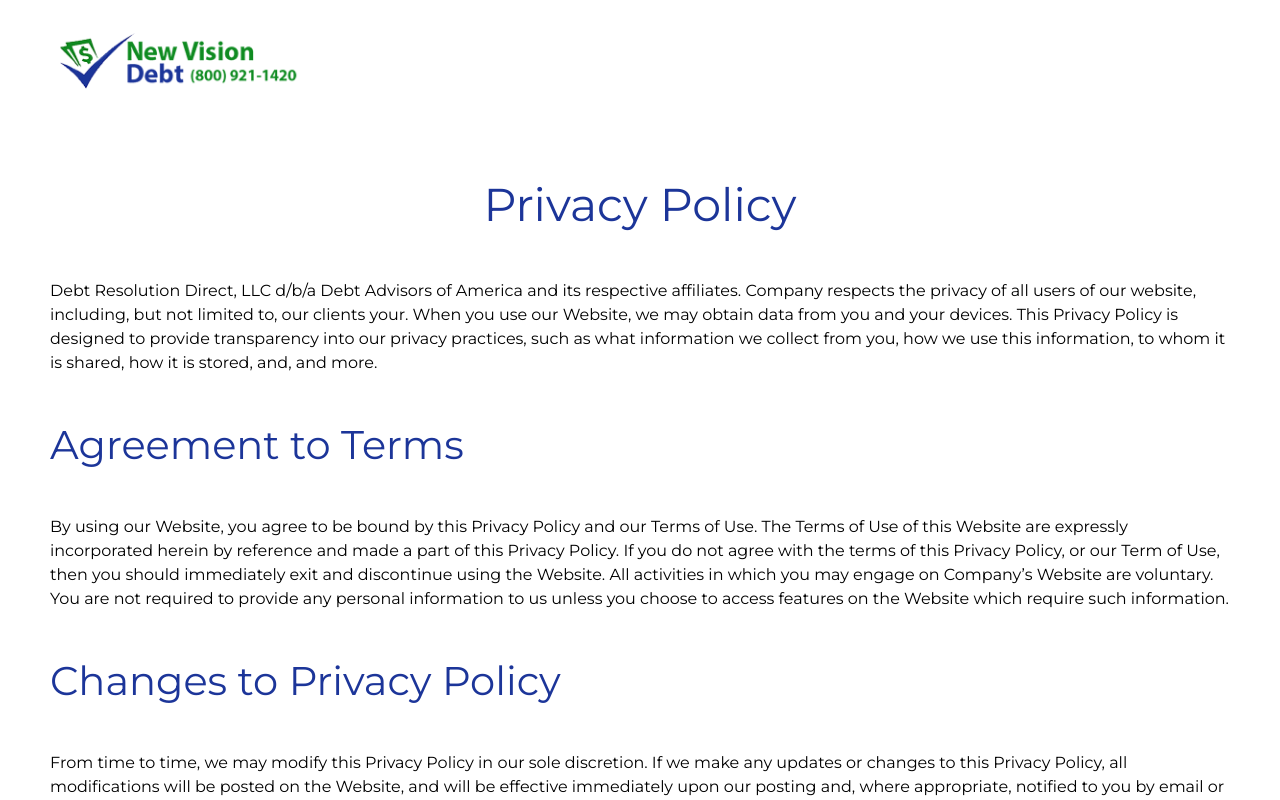
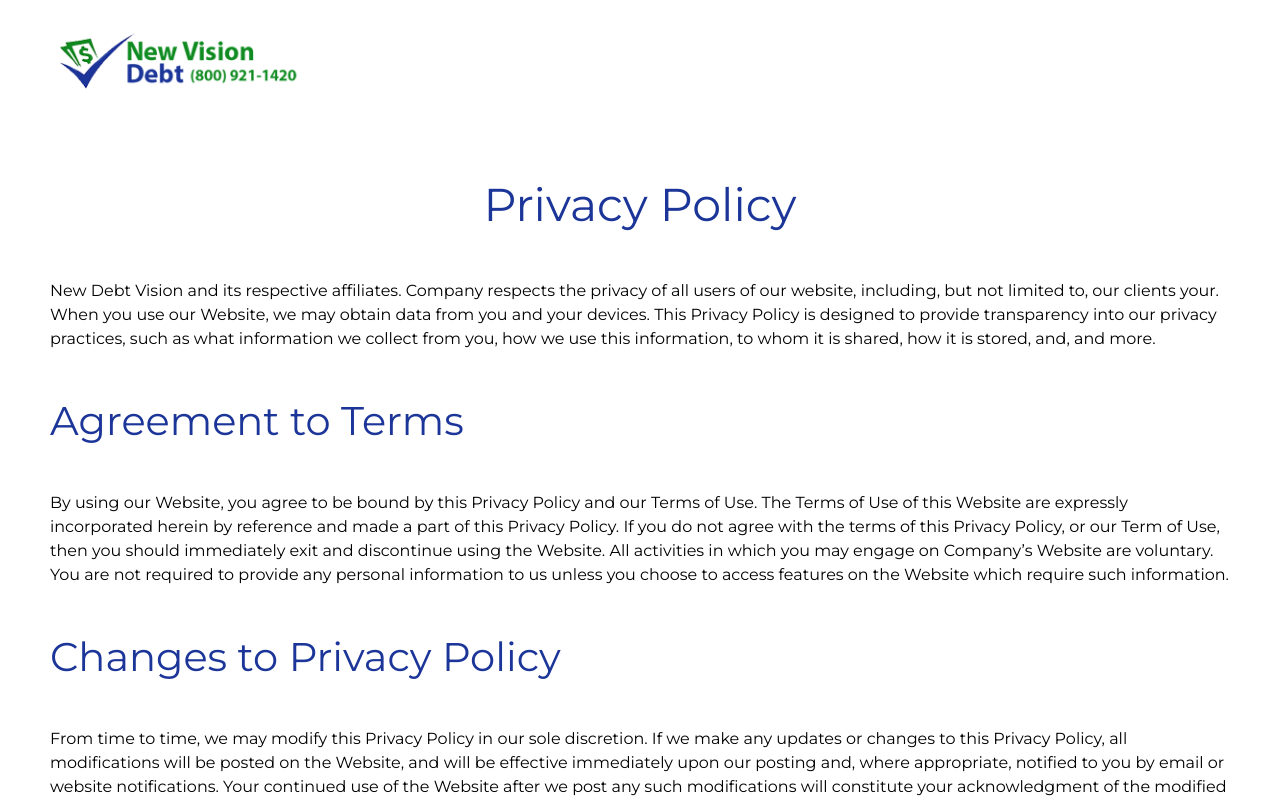
Before and after one commit to cotua-dev/new-vision-debt, a Next.js app: page /privacy-policy in a window 1280 px wide. Shown: the top 800 px of the page. Built offline with nearby package versions, Linux system fonts and the light colour scheme.

Commit message:
refactor(PrivacyPolicy): replace debt advisors info

```diff
--- a/components/PrivacyPolicy/index.tsx
+++ b/components/PrivacyPolicy/index.tsx
@@ -1,13 +1,13 @@
 import styles from './PrivacyPolicy.module.scss';
 
 export function PrivacyPolicy(): JSX.Element {
-    const email = 'info@contactdaa.com';
+    const email = 'info@newvisiondebt.com';
 
     return (
         <section className={styles['privacy-policy']}>
             <h1>{`Privacy Policy`}</h1>
             <p>
-                {`Debt Resolution Direct, LLC d/b/a Debt Advisors of America and its respective affiliates. Company respects the privacy of all users of our website, including, but not limited to, our clients your. When you use our Website, we may obtain data from you and your devices. This Privacy Policy is designed to provide transparency into our privacy practices, such as what information we collect from you, how we use this information, to whom it is shared, how it is stored, and, and more.`}
+                {`New Debt Vision and its respective affiliates. Company respects the privacy of all users of our website, including, but not limited to, our clients your. When you use our Website, we may obtain data from you and your devices. This Privacy Policy is designed to provide transparency into our privacy practices, such as what information we collect from you, how we use this information, to whom it is shared, how it is stored, and, and more.`}
             </p>
             <h2>{`Agreement to Terms`}</h2>
             <p>
@@ -149,7 +149,7 @@ export function PrivacyPolicy(): JSX.Element {
                 <a href={`mailto:${email}`}>{email}</a>
                 {` You may use an authorized agent to submit a request to know or a request to delete. When we verify your agent’s request, we may verify both your and your agent’s identity and request a signed document from you that authorizes your agent to make the request on your behalf. To protect your Personal Information, we reserve the right to deny a request from an agent that does not submit proof that they have been authorized by you to act on your behalf.`}
             </p>
-            <h2>{`For Nevada Residents`}</h2>
+            {/* <h2>{`For Nevada Residents`}</h2>
             <p>
                 {`We are providing you this notice pursuant to state law. You may be placed on our internal “do not call” list by calling `}
                 <a href="tel:+18887684767">{`888-768-4767`}</a>
@@ -165,7 +165,7 @@ export function PrivacyPolicy(): JSX.Element {
             <h2>{`For Vermont Residents`}</h2>
             <p>
                 {`In accordance with Vermont law, we will not share information we collect about Vermont residents with companies who are not affiliates, except as permitted by law, such as with your consent or to service your accounts. We will not share information about your creditworthiness with our affiliates without your authorization or consent but we may share information about our transactions or experiences with you with our affiliates without your consent`}
-            </p>
+            </p> */}
             <h2>{`Right to Opt-Out of the Sale of Personal Information`}</h2>
             <p>
                 {`You have the right to opt-out of the sale of your personal information. You may opt-out by emailing us at `}
@@ -178,7 +178,7 @@ export function PrivacyPolicy(): JSX.Element {
                 <a href={`mailto:${email}`}>{email}</a>
             </p>
             <p>
-                {`Last Updated: June 9, 2021`}
+                {`Last Updated: September 2022`}
             </p>
         </section>
     );
```
Also changed, not shown: 1 other file (tests, documents, lock files or other folders).
